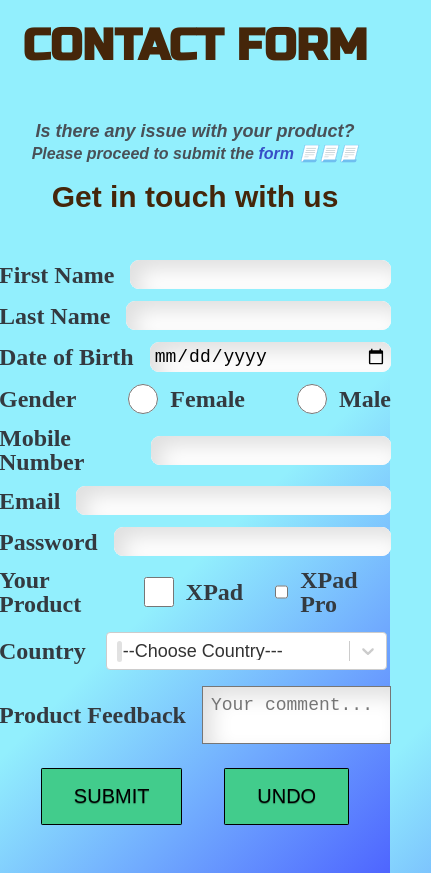
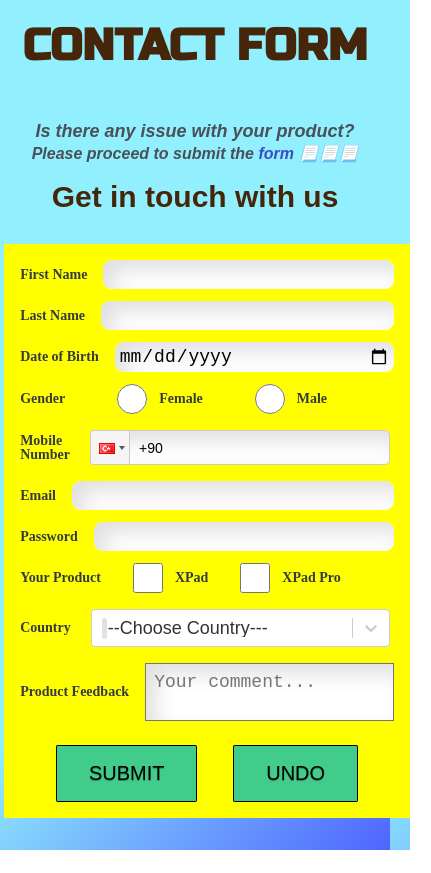
Before and after one commit to okanozman-create/contact-form-reactjs, a React (Create React App) app: page / in a window 390 px wide. Shown: the whole page, 431 px wide, since content can reach past the window. After the commit the page ends 850 px from the top, so only its background shows below. Built offline with nearby package versions, Linux system fonts and the light colour scheme; no server answers; a web font is replaced by a local one.

Commit message:
made responsive and some changes in mobilenumber section

```diff
--- a/package.json
+++ b/package.json
@@ -11,6 +11,7 @@
     "babel-preset-react-app": "^10.0.1",
     "react": "^18.2.0",
     "react-dom": "^18.2.0",
+    "react-phone-input-2": "^2.15.1",
     "react-scripts": "^5.0.1",
     "react-select": "^5.8.0",
     "web-vitals": "^2.1.4",
--- a/src/App.js
+++ b/src/App.js
@@ -2,6 +2,9 @@ import { useState, useEffect } from "react";
 import * as yup from "yup";
 import Select from "react-select";
 import Form from "./Form";
+import 'react-phone-input-2/lib/style.css';
+
+
 
 
 
@@ -9,7 +12,7 @@ const initialData = {
 firstName: "",
 lastName: "",
 email: "",
-mobileNumber: "",
+ mobileNumber: "",
 birth: "",
 password: "",
 selectedProduct: "",
@@ -32,7 +35,7 @@ export default function App() {
     firstName: yup.string().required("FirstName is required"),
     lastName: yup.string().required("LastName is required"),
     email: yup.string().email().required("Email is required"),
-    password: yup.string().required("Password is Required"),
+    password: yup.string().required("Password is Required").min(6, "Password must have at least 6 characters"),
     birth: yup.string().required("Birth date is required"),
     selectedCountry:yup.object(),
     feedback: yup.string().required("Feedback is required"),
@@ -47,7 +50,7 @@ export default function App() {
     e.preventDefault();
 
     const formData = { ...values,selectedCountry };
-    //  console.log(formData);
+      console.log(formData);
 
 
 try {
@@ -71,7 +74,7 @@ try {
        const response = await fetch("https://epqxgnoita.execute-api.eu-north-1.amazonaws.com/newnewstage/contact-form", {
          method: 'POST',
     headers: {
-          'Content-Type': 'application/json',          },
+          'Content-Type': 'application/json', },
          body: JSON.stringify(validatedData),
        });
 
@@ -91,8 +94,8 @@ try {
        setValues(initialData);
        setSelectedCountry(initalValueCountry);
        setValidationErrors({});
-       setSuccessSubmit(SuccessSubmit)
-       setSuccessSubmit(true)
+       setSuccessSubmit(SuccessSubmit);
+       setSuccessSubmit(true);
 
 
 
@@ -102,7 +105,7 @@ try {
        error.inner.forEach((err) => {
           errors[err.path] = err.message;
       });
-   console.error("Error:", errors)
+  //  console.error("Error:", errors)
   setValidationErrors(errors)
 
      }
@@ -155,6 +158,12 @@ const CountrySelect = () => {
 
 
 
+
+
+
+
+
+
 return (
     <Select
       options={countries}
@@ -198,6 +207,8 @@ function SuccessSubmit () {
         handleSubmit={handleSubmit}
         countrySelect={CountrySelect}
         handleDeleteForm={handleDeleteForm}
+
+
       />
     </div>
   );
--- a/src/Form.js
+++ b/src/Form.js
@@ -1,3 +1,4 @@
+import Phone from "./Phone";
 export default  function Form({
     countries,
     selectedCountry,
@@ -7,7 +8,6 @@ export default  function Form({
     handleSubmit,
     countrySelect,
     handleDeleteForm,
-
 
   }) {
     return (
@@ -139,17 +139,15 @@ export default  function Form({
                 />
                 Male
               </label>
-
-
-  </div>
+   </div>
 
 
 
-            <div
+            {/* <div
              className="label-input-group"
             >
               <label htmlFor="lemon">Mobile Number</label>
-              <input
+              { <input
                 id="lemon"
                 type="text"
                 name="mobileNumber"
@@ -160,10 +158,11 @@ export default  function Form({
                     mobileNumber: e.target.value,
                   }));
                    }}
-              />
+              /> }
             </div>
+   */}
 
-
+   <Phone values={values} setValues={setValues} />
 
 
             <div
--- /dev/null
+++ b/src/Phone.js
@@ -0,0 +1,48 @@
+import React, { useState, useEffect } from 'react';
+import PhoneInput from 'react-phone-input-2';
+import 'react-phone-input-2/lib/style.css';
+
+const Phone = ({ values, setValues }) => {
+  const [mobileNumber, setMobileNumber] = useState('');
+
+  const localHandlePhoneChange = (phone) => {
+    setMobileNumber(phone);
+
+    if (setValues) {
+      setValues((prevValues) => ({
+        ...prevValues,
+        mobileNumber: phone,
+      }));
+    }
+  };
+
+  useEffect(() => {
+    if (setValues) {
+      setValues((prevValues) => ({
+        ...prevValues,
+        mobileNumber: mobileNumber,
+      }));
+    }
+  }, [mobileNumber, setValues]);
+
+  return (
+    <div className="label-input-group">
+      <label htmlFor="lemon">Mobile Number</label>
+      <div className="phone">
+        <PhoneInput
+          inputProps={{
+            id: 'lemon',
+            name: 'mobileNumber',
+            required: true,
+            autoFocus: true,
+          }}
+          country={'tr'}
+          value={mobileNumber}
+          onChange={localHandlePhoneChange}
+        />
+      </div>
+    </div>
+  );
+};
+
+export default Phone;
--- a/src/index.css
+++ b/src/index.css
@@ -21,6 +21,7 @@ body {
   display: flex;
   align-items: center;
   justify-content: center;
+
 }
 
 h1 {
@@ -77,8 +78,9 @@ h4 span {
   font-weight: 700;
 }
 
-.container {
-  max-width: 100%;
+.form {
+  /* max-width: 100%; */
+  max-width: 120rem;
   margin: 3.2rem 2.4rem;
   padding: 1.6rem;
 }
@@ -170,7 +172,16 @@ input[type="radio"]:focus {
   outline: 4px ridge  #d71ef7 ;
   }
 
+.phone {
+  display: inline;
+  flex: 1;
+  padding: 0.4rem;
 
+}
+
+.phone:focus{
+  outline: 4px ridge  #d71ef7 ;
+}
 
 #gender {
   display: flex;
@@ -365,3 +376,40 @@ margin-top: 3rem;
 .error.label-input-group .error-container {
   display: inline;
 }
+
+
+
+
+
+  /* @media (max-width: 44em) {
+    .form{
+      max-width: 100rem;
+      background-color:#A61E4D;
+    }
+    }   */
+
+
+
+      @media (max-width: 29em) {
+        .form{
+          max-width: 100%;
+          /* background-color:blue; */
+          margin-right: 0;
+          background-color: yellow;
+        }
+
+            label {
+  font-size: 1.4rem; }
+
+}
+
+
+
+
+@media (max-width: 20em) {
+
+          label {
+    font-size: 1.2rem;
+  }
+
+          }
```
Also changed, not shown: 1 other file (tests, documents, lock files or other folders).
